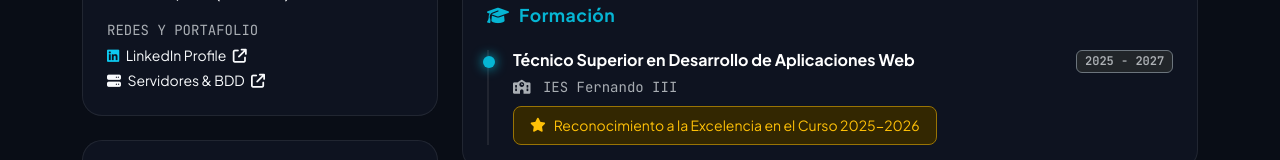
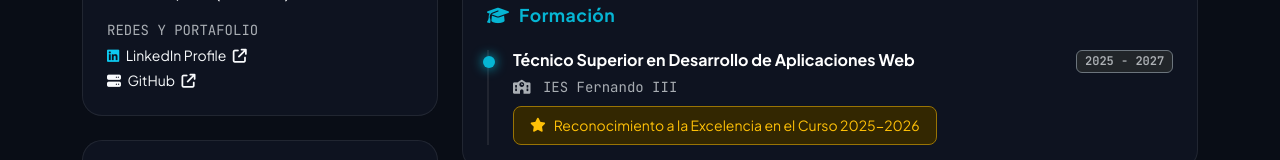
Before and after one commit to pedromruizpancorbo-cmyk/cvbootstrap, a website: page index.html in a window 1280 px wide. Shown: the part 601-761 px from the top of the page. Drawn offline with nearby package versions, Linux system fonts and the light colour scheme.

Commit message:
Update index.html

```diff
--- a/index.html
+++ b/index.html
@@ -253,7 +253,7 @@
                   <i class="fa-brands fa-linkedin text-info me-1"></i> LinkedIn Profile <i class="fa-solid fa-arrow-up-right-from-square tiny ms-1"></i>
                 </a>
                 <a href="https://bit.ly/4rB56UG" target="_blank" class="action-link">
-                  <i class="fa-solid fa-server text-purple me-1"></i> Servidores & BDD <i class="fa-solid fa-arrow-up-right-from-square tiny ms-1"></i>
+                  <i class="fa-solid fa-server text-purple me-1"></i> GitHub <i class="fa-solid fa-arrow-up-right-from-square tiny ms-1"></i>
                 </a>
               </div>
             </div>
```
